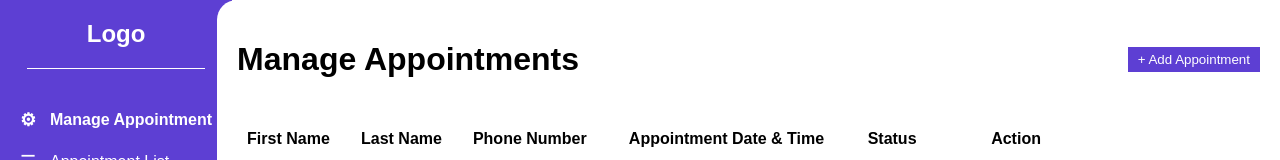
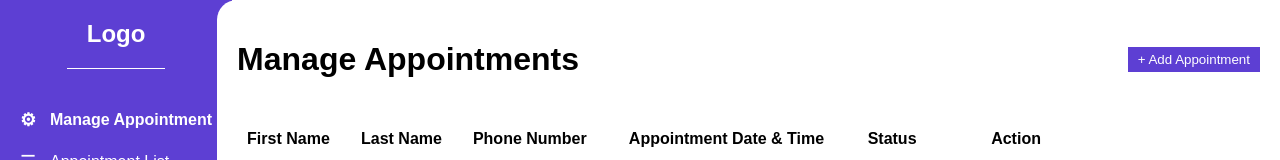
Before and after one commit to Surajit321/Project, an Angular app in the folder patient-appointment/: page /manage-appointments in a window 1280 px wide. Shown: the top 160 px of the page. Built offline with nearby package versions, Linux system fonts and the light colour scheme.

Commit message:
Reduce left padding for sidebar text elements
cgen-28a30c3984bb45618341a2ac57ac17b2

```diff
--- a/patient-appointment/src/app/sidebar/sidebar.component.scss
+++ b/patient-appointment/src/app/sidebar/sidebar.component.scss
@@ -15,8 +15,8 @@
     margin-bottom: 20px;
     padding-bottom: 20px;
     border-bottom: 1px solid rgba(255, 255, 255, 1);
-    padding-left: 60px;
-    padding-right: 60px;
+    padding-left: 20px;
+    padding-right: 20px;
     text-align: left;
   }
 
```
